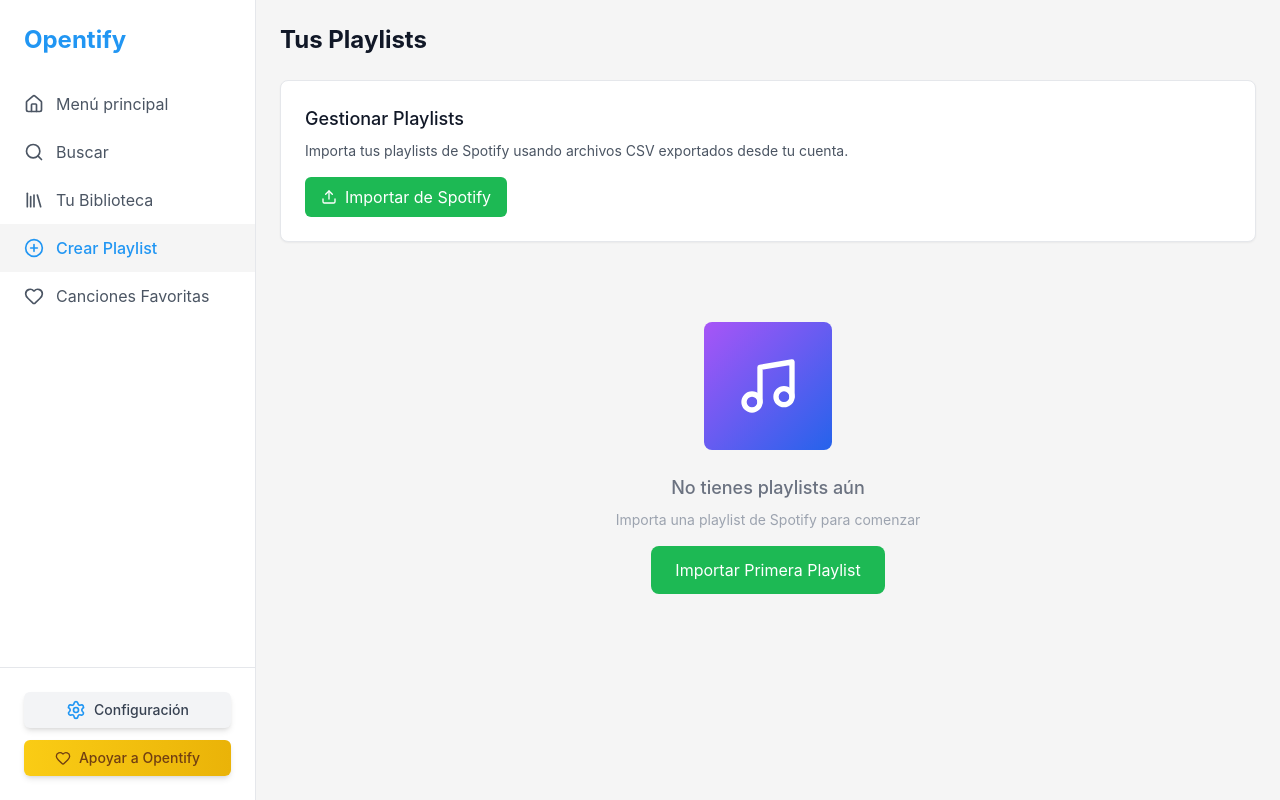
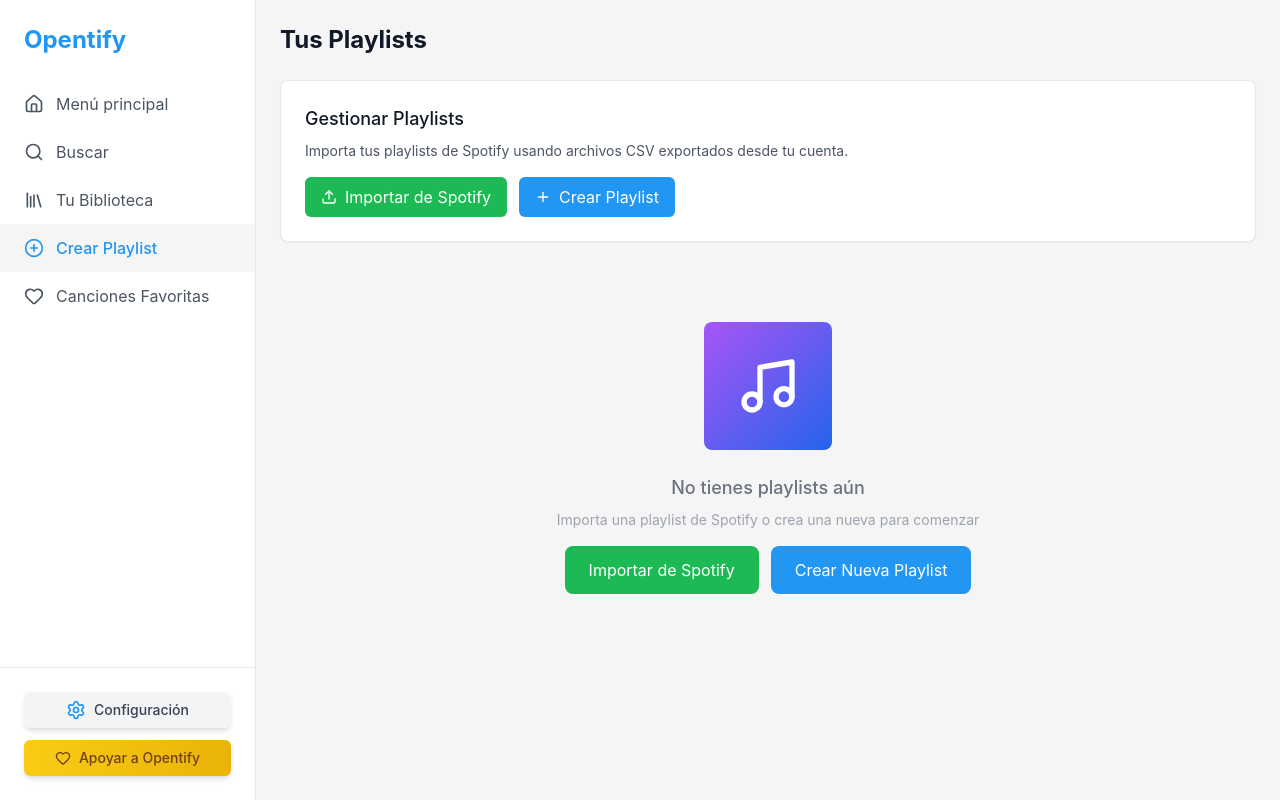
Before and after one commit to aaddrruuss/opentify, a React app: page / in a window 1280 px wide. Both pictures are taken after a click on the button "Crear Playlist". Built offline with nearby package versions, Linux system fonts and the light colour scheme.

Commit message:
Add create playlist functionality

```diff
--- a/src/renderer/components/MusicLibrary.tsx
+++ b/src/renderer/components/MusicLibrary.tsx
@@ -3,7 +3,7 @@ import { TrackList } from "./TrackList";
 import { ImportPlaylist } from "./ImportPlaylist";
 import { PlaylistCard } from "./PlaylistCard";
 import { Track, QueueItem } from "../types/index";
-import { SearchIcon, Upload, Music } from "lucide-react";
+import { SearchIcon, Upload, Music, Plus } from "lucide-react";
 import { SettingsView } from './SettingsView';
 
 interface MusicLibraryProps {
@@ -62,6 +62,8 @@ export const MusicLibrary = memo(({
     failed: number;
   } | null>(null);
   const [showImportModal, setShowImportModal] = useState(false);
+  const [showCreatePlaylistModal, setShowCreatePlaylistModal] = useState(false);
+  const [newPlaylistName, setNewPlaylistName] = useState('');
   const [importedPlaylists, setImportedPlaylists] = useState<{[key: string]: Track[]}>({});
   const [playlistsLoaded, setPlaylistsLoaded] = useState(false);
   const [expandedPlaylists, setExpandedPlaylists] = useState<string[]>([]);
@@ -367,6 +369,38 @@ export const MusicLibrary = memo(({
     }
   }, []);
 
+  const handleCreatePlaylist = useCallback(async () => {
+    if (!newPlaylistName.trim()) return;
+
+    try {
+      // Crear playlist vacía
+      const success = await window.playlistAPI.savePlaylist(newPlaylistName.trim(), []);
+
+      if (success) {
+        // Actualizar el estado local
+        setImportedPlaylists(prev => ({
+          ...prev,
+          [newPlaylistName.trim()]: []
+        }));
+
+        console.log(`✅ Playlist "${newPlaylistName.trim()}" creada correctamente`);
+
+        // Limpiar y cerrar modal
+        setNewPlaylistName('');
+        setShowCreatePlaylistModal(false);
+      } else {
+        console.error(`❌ Error creando la playlist "${newPlaylistName.trim()}"`);
+      }
+    } catch (error) {
+      console.error('Error creando playlist:', error);
+    }
+  }, [newPlaylistName]);
+
+  const handleCancelCreatePlaylist = useCallback(() => {
+    setNewPlaylistName('');
+    setShowCreatePlaylistModal(false);
+  }, []);
+
   // MEJORADO: Escuchar cambios en playlists y recargar automáticamente
   useEffect(() => {
     const handlePlaylistChanges = () => {
@@ -418,6 +452,14 @@ export const MusicLibrary = memo(({
                 <Upload className="h-4 w-4" />
                 Importar de Spotify
               </button>
+
+              <button
+                onClick={() => setShowCreatePlaylistModal(true)}
+                className="flex items-center gap-2 px-4 py-2 bg-[#2196F3] text-white rounded-md hover:bg-blue-600 transition-colors"
+              >
+                <Plus className="h-4 w-4" />
+                Crear Playlist
+              </button>
             </div>
           </div>
         </div>
@@ -464,14 +506,22 @@ export const MusicLibrary = memo(({
               No tienes playlists aún
             </p>
             <p className="text-sm text-gray-400 dark:text-gray-500 mb-4">
-              Importa una playlist de Spotify para comenzar
+              Importa una playlist de Spotify o crea una nueva para comenzar
             </p>
-            <button
-              onClick={() => setShowImportModal(true)}
-              className="px-6 py-3 bg-[#1DB954] text-white rounded-lg hover:bg-green-600 transition-colors"
-            >
-              Importar Primera Playlist
-            </button>
+            <div className="flex gap-3 justify-center">
+              <button
+                onClick={() => setShowImportModal(true)}
+                className="px-6 py-3 bg-[#1DB954] text-white rounded-lg hover:bg-green-600 transition-colors"
+              >
+                Importar de Spotify
+              </button>
+              <button
+                onClick={() => setShowCreatePlaylistModal(true)}
+                className="px-6 py-3 bg-[#2196F3] text-white rounded-lg hover:bg-blue-600 transition-colors"
+              >
+                Crear Nueva Playlist
+              </button>
+            </div>
           </div>
         )}
       </section>
@@ -700,6 +750,56 @@ export const MusicLibrary = memo(({
           onSearch={searchForImport}
         />
       )}
+
+      {/* Modal para crear playlist */}
+      {showCreatePlaylistModal && (
+        <div className="fixed inset-0 bg-black bg-opacity-50 flex items-center justify-center z-50 p-4">
+          <div className="bg-white dark:bg-gray-800 rounded-lg shadow-xl max-w-md w-full p-6">
+            <h2 className="text-xl font-bold text-gray-900 dark:text-gray-100 mb-4">
+              Crear Nueva Playlist
+            </h2>
+
+            <div className="mb-6">
+              <label className="block text-sm font-medium text-gray-700 dark:text-gray-300 mb-2">
+                Nombre de la playlist
+              </label>
+              <input
+                type="text"
+                value={newPlaylistName}
+                onChange={(e) => setNewPlaylistName(e.target.value)}
+                onKeyDown={(e) => {
+                  if (e.key === 'Enter') {
+                    handleCreatePlaylist();
+                  } else if (e.key === 'Escape') {
+                    handleCancelCreatePlaylist();
+                  }
+                }}
+                placeholder="Ej: Mi Playlist Favorita"
+                className="w-full px-3 py-2 border border-gray-300 dark:border-gray-600 rounded-md focus:outline-none focus:ring-2 focus:ring-[#2196F3] focus:border-transparent bg-white dark:bg-gray-700 text-gray-900 dark:text-gray-100 placeholder-gray-500 dark:placeholder-gray-400"
+                autoFocus
+                maxLength={50}
+              />
+            </div>
+
+            <div className="flex gap-3 justify-end">
+              <button
+                onClick={handleCancelCreatePlaylist}
+                className="px-4 py-2 text-gray-600 dark:text-gray-400 hover:text-gray-800 dark:hover:text-gray-200 transition-colors"
+              >
+                Cancelar
+              </button>
+              <button
+                onClick={handleCreatePlaylist}
+                disabled={!newPlaylistName.trim()}
+                className="px-4 py-2 bg-[#2196F3] text-white rounded-md hover:bg-blue-600 transition-colors disabled:opacity-50 disabled:cursor-not-allowed flex items-center gap-2"
+              >
+                <Plus className="h-4 w-4" />
+                Crear Playlist
+              </button>
+            </div>
+          </div>
+        </div>
+      )}
     </div>
   );
 });
```
